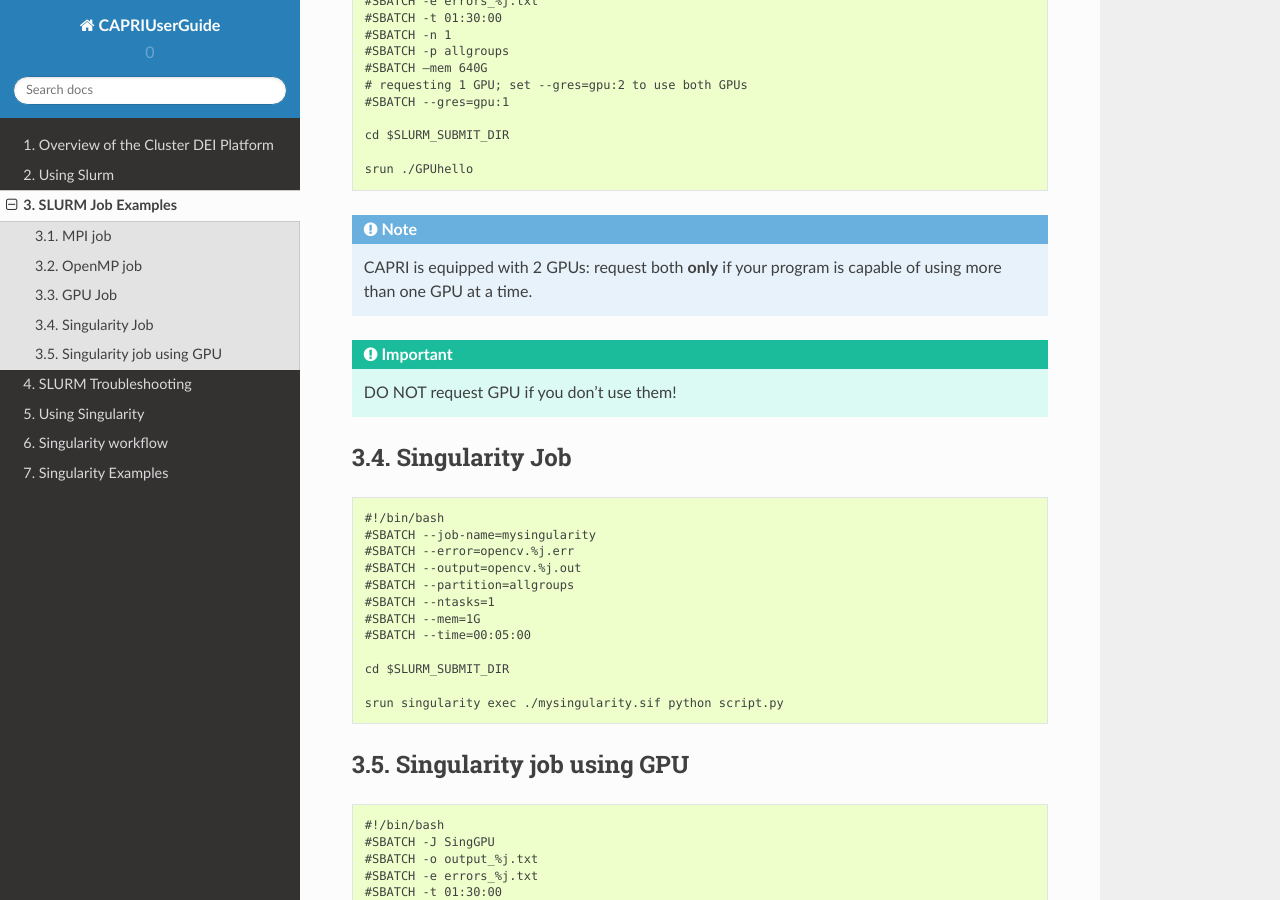
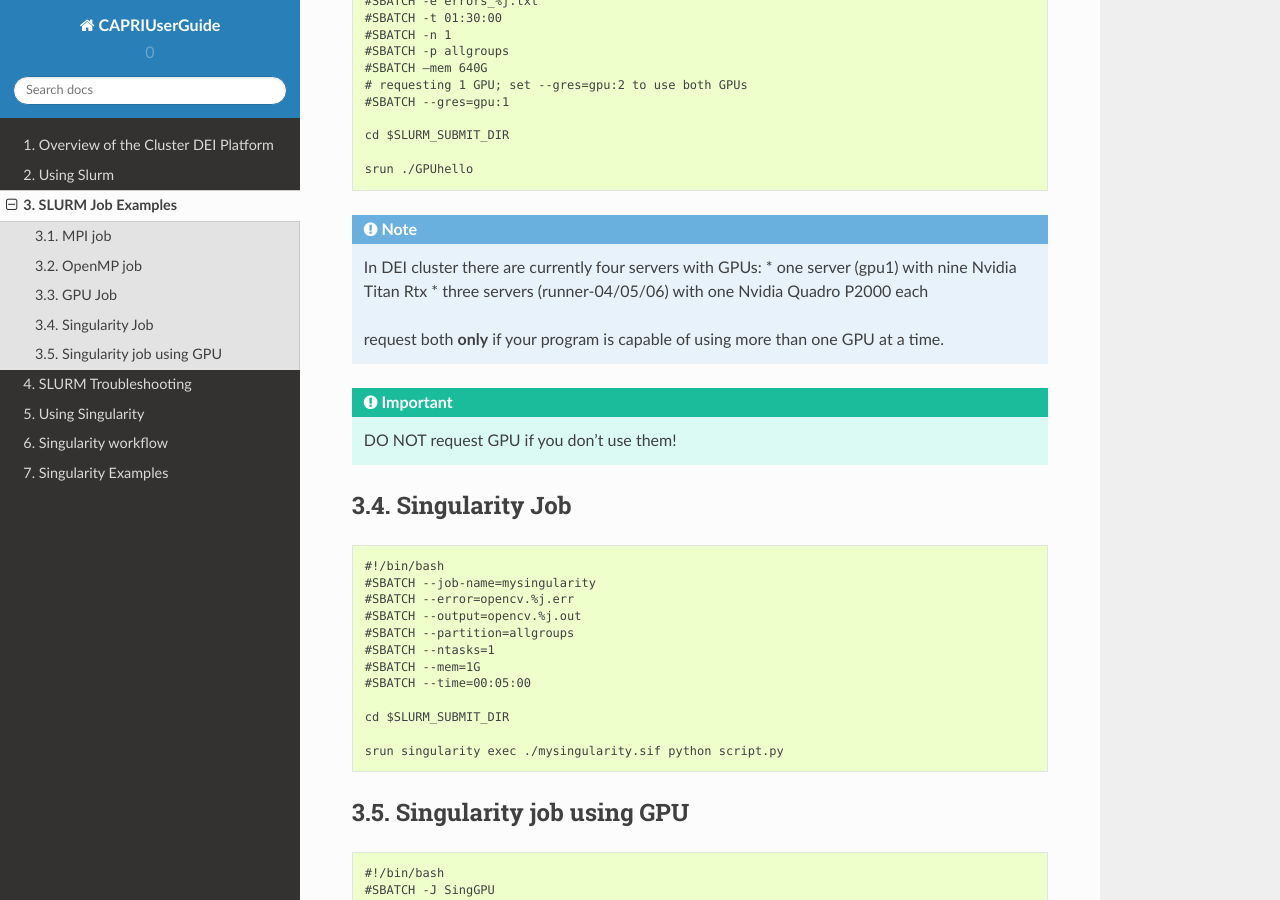
Before and after one commit to agostinoandriolo/clusterDEIguide, a Sphinx documentation site: the page built from ClusterDEIUserGuide-master/docs/SLURMExamples.rst, in a window 1280 px wide and 900 px high, scrolled down 1298 px. Built offline with Sphinx 7.4.7 and the Read the Docs theme 2.0.0, drawn with Linux system fonts in a browser that asks for light colours.

Commit message:
Update SLURMExamples.rst

```diff
--- a/ClusterDEIUserGuide-master/docs/SLURMExamples.rst
+++ b/ClusterDEIUserGuide-master/docs/SLURMExamples.rst
@@ -83,11 +83,23 @@ GPU Job
   srun ./GPUhello
 
 .. note::
-   CAPRI is equipped with 2 GPUs: request both **only** if your program is
+   In DEI cluster there are currently four servers with GPUs:
+   * one server (gpu1) with nine Nvidia Titan Rtx
+   * three servers (runner-04/05/06) with one Nvidia Quadro P2000 each
+
+   request both **only** if your program is
    capable of using more than one GPU at a time.
 
 .. important::
    DO NOT request GPU if you don't use them!
+
+.. To specify the GPU you want use:
+
+    #SBATCH --gres=gpu:titan_rtx                Use Nvidia Titan Rtx GPU
+
+    #SBATCH --gres=gpu:titan_rtx:3              Use three Nvidia Titan Rtx GPU
+
+    #SBATCH --gres=gpu:p2000:1                  Use Nvidia Quadro P2000 GPU
 
 
 Singularity Job
```
